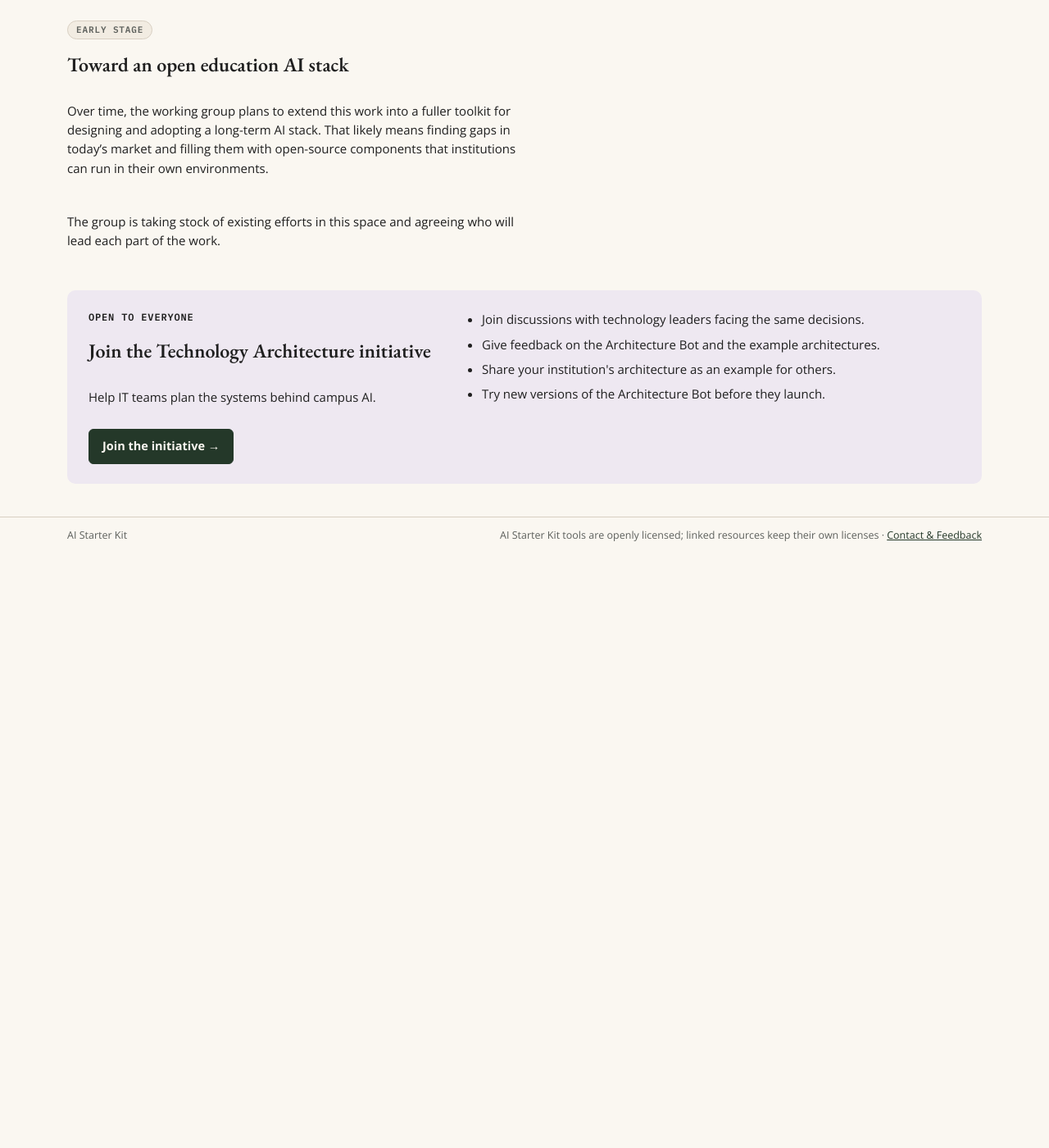
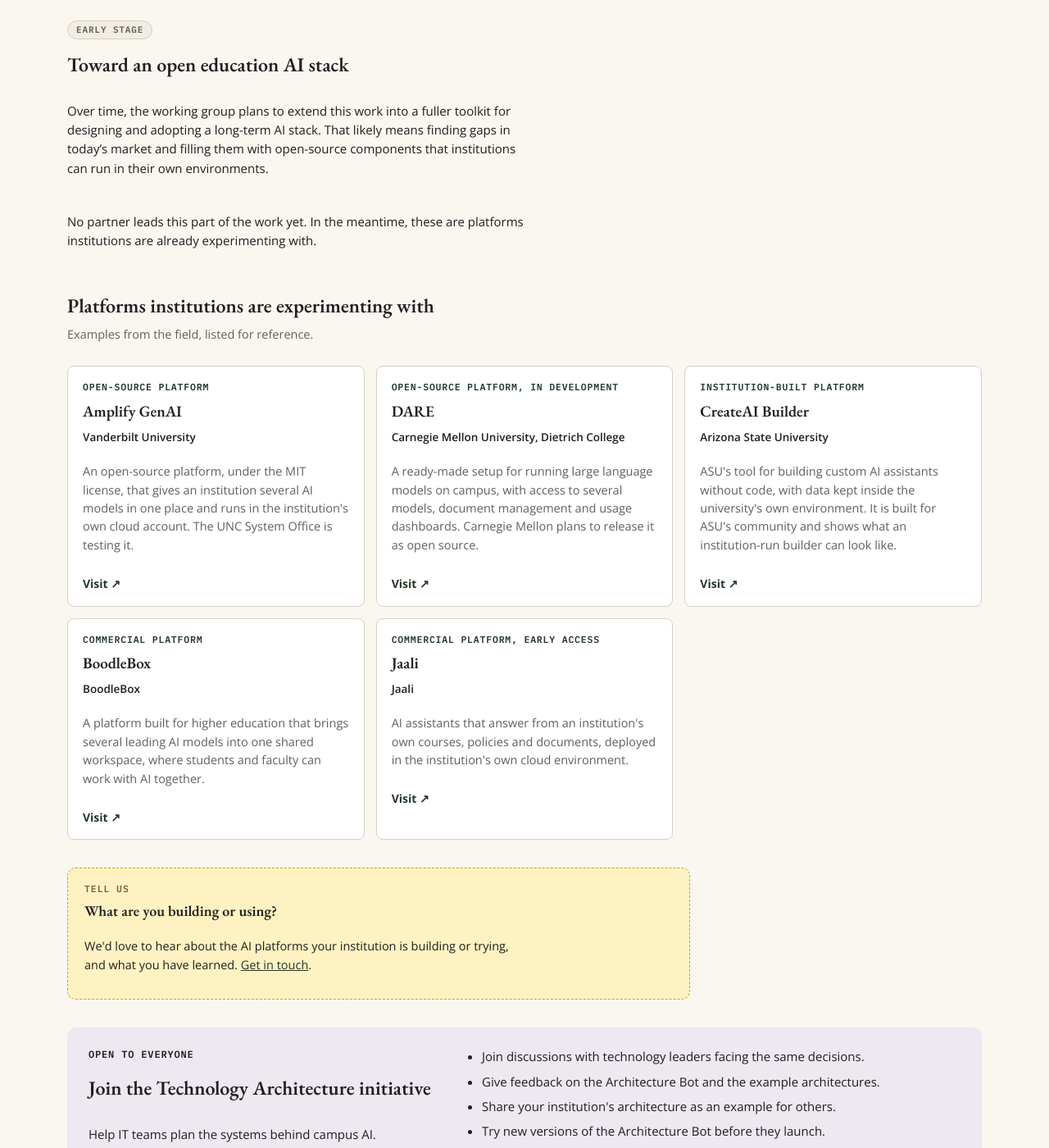
Before and after one commit to ai-starterkit/website, a Jekyll site: the page built from _pages/architecture.md, in a window 1280 px wide and 1400 px high, scrolled down 1806 px. Shown: the whole window at 82% size. Built offline with Jekyll 4.4.1, drawn with Linux system fonts in a browser that asks for light colours; before the commit the page ends 2480 px from its top, so only the background shows below that; some of the changed text lies outside the part shown.

Commit message:
Show example AI platforms on the Architecture page and add a site-wide note on listed resources
While no partner leads the open education AI stack work, the section explains the idea behind it and lists five platforms institutions are experimenting with: Amplify GenAI, DARE, CreateAI Builder, BoodleBox and Jaali. A box invites visitors to share what they are building or using.

The footer on every page now explains in plain words that most resources are free to use and share, some have their own terms and a few are commercial, and that listing a resource does not mean the AI Starter Kit endorses it.

Co-Authored-By: Claude Opus 5.5 <noreply@anthropic.com>
Claude-Session: https://claude.ai/code/session_01P874B763i56mc63XaLKyJC

```diff
--- a/_data/site.yml
+++ b/_data/site.yml
@@ -4,7 +4,7 @@
 
 name: AI Starter Kit
 footer:
-  text: AI Starter Kit tools are openly licensed; linked resources keep their own licenses
+  text: Most resources in the AI Starter Kit are free to use and share. Some have their own terms of use, and a few are commercial products. Including a resource here does not mean we endorse it.
   link_text: Contact & Feedback
   link: contact
 menu:
--- a/_pages/architecture.md
+++ b/_pages/architecture.md
@@ -91,7 +91,19 @@ sections:
     body: |-
       Over time, the working group plans to extend this work into a fuller toolkit for designing and adopting a long-term AI stack. That likely means finding gaps in today’s market and filling them with open-source components that institutions can run in their own environments.
 
-      The group is taking stock of existing efforts in this space and agreeing who will lead each part of the work.
+      No partner leads this part of the work yet. In the meantime, these are platforms institutions are already experimenting with.
+  - type: cards
+    id: stack-examples
+    style: source
+    columns: 3
+    heading: Platforms institutions are experimenting with
+    subheading: Examples from the field, listed for reference.
+    button: Visit ↗
+  - type: callout
+    id: stack-share
+    label: Tell us
+    heading: What are you building or using?
+    body: We'd love to hear about the AI platforms your institution is building or trying, and what you have learned. [Get in touch](contact).
   - type: cards
     id: architecture-resources
     show: false
```
Also changed, not shown: _resources/amplify-genai.md (added, +10 -0 lines), _resources/boodlebox.md (added, +10 -0 lines), _resources/createai-builder.md (added, +10 -0 lines), _resources/dare.md (added, +10 -0 lines), _resources/jaali.md (added, +10 -0 lines).
